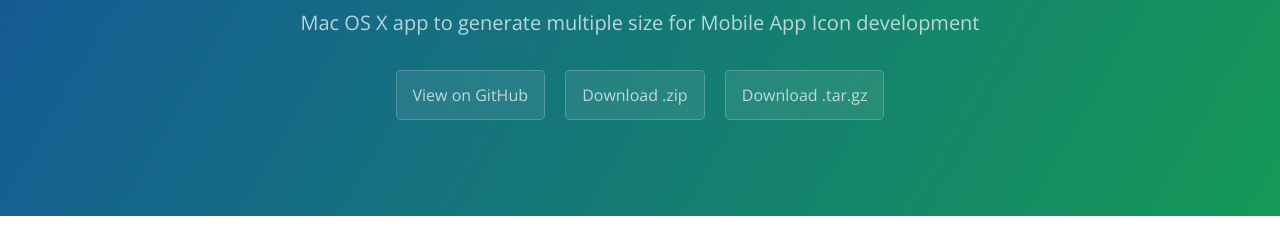
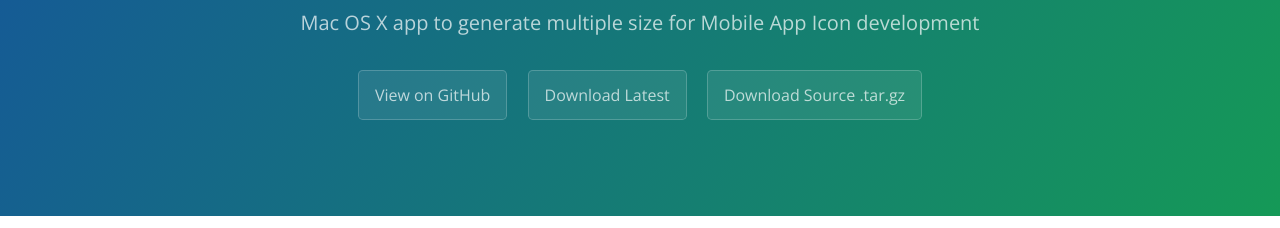
Before and after one commit to laptrinhcomvn/app-icon-generator, a plain HTML site: page index.html in a window 1280 px wide. Shown: the part 167-395 px from the top of the page. Drawn offline with nearby package versions, Linux system fonts and the light colour scheme.

Commit message:
Update site for apps at gh

```diff
--- a/index.html
+++ b/index.html
@@ -14,8 +14,8 @@
       <h1 class="project-name">Mobile App Icon Generator</h1>
       <h2 class="project-tagline">Mac OS X app to generate multiple size for Mobile App Icon development</h2>
       <a href="https://github.com/laptrinhcomvn/ios-app-icon-generator" class="btn">View on GitHub</a>
-      <a href="https://github.com/laptrinhcomvn/ios-app-icon-generator/zipball/master" class="btn">Download .zip</a>
-      <a href="https://github.com/laptrinhcomvn/ios-app-icon-generator/tarball/master" class="btn">Download .tar.gz</a>
+      <a href="https://github.com/laptrinhcomvn/ios-app-icon-generator/releases/latest" class="btn">Download Latest</a>
+      <a href="https://github.com/laptrinhcomvn/ios-app-icon-generator/tarball/master" class="btn">Download Source .tar.gz</a>
     </section>
 
     <section class="main-content">
```
Also changed, not shown: 1 other file.
